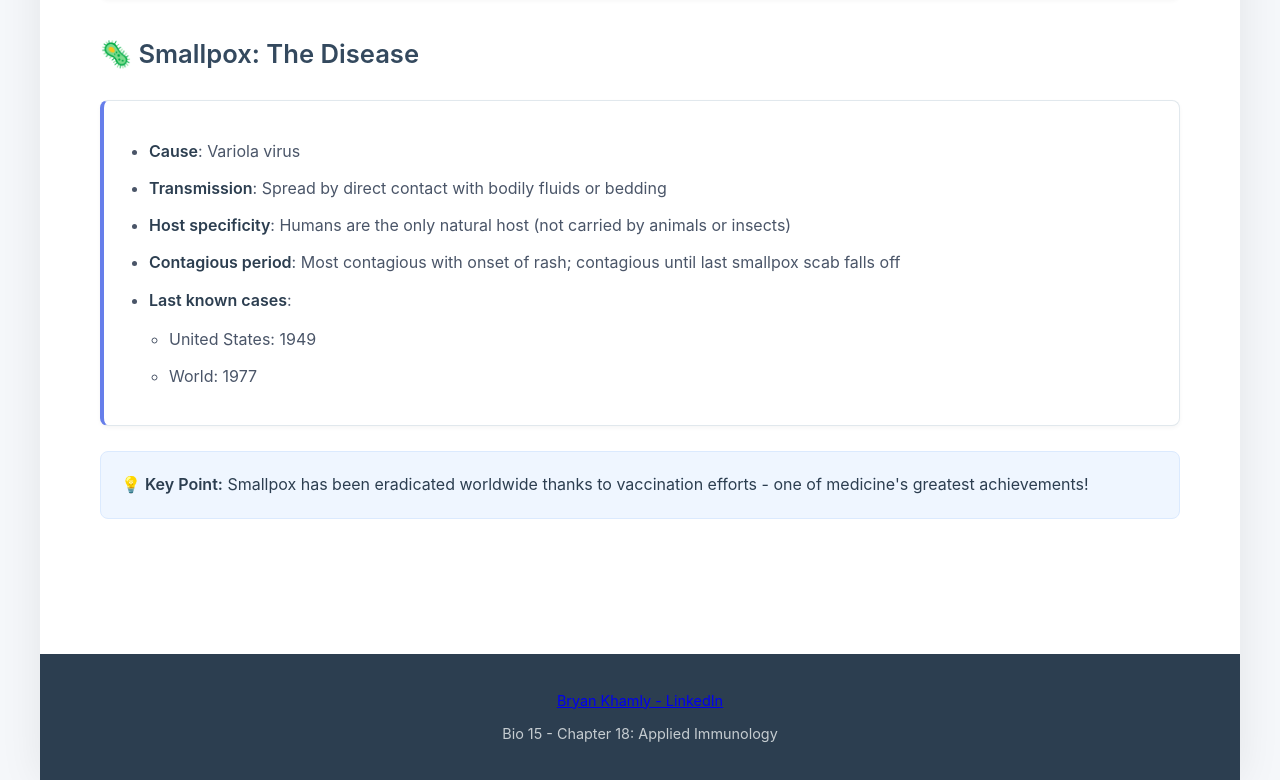
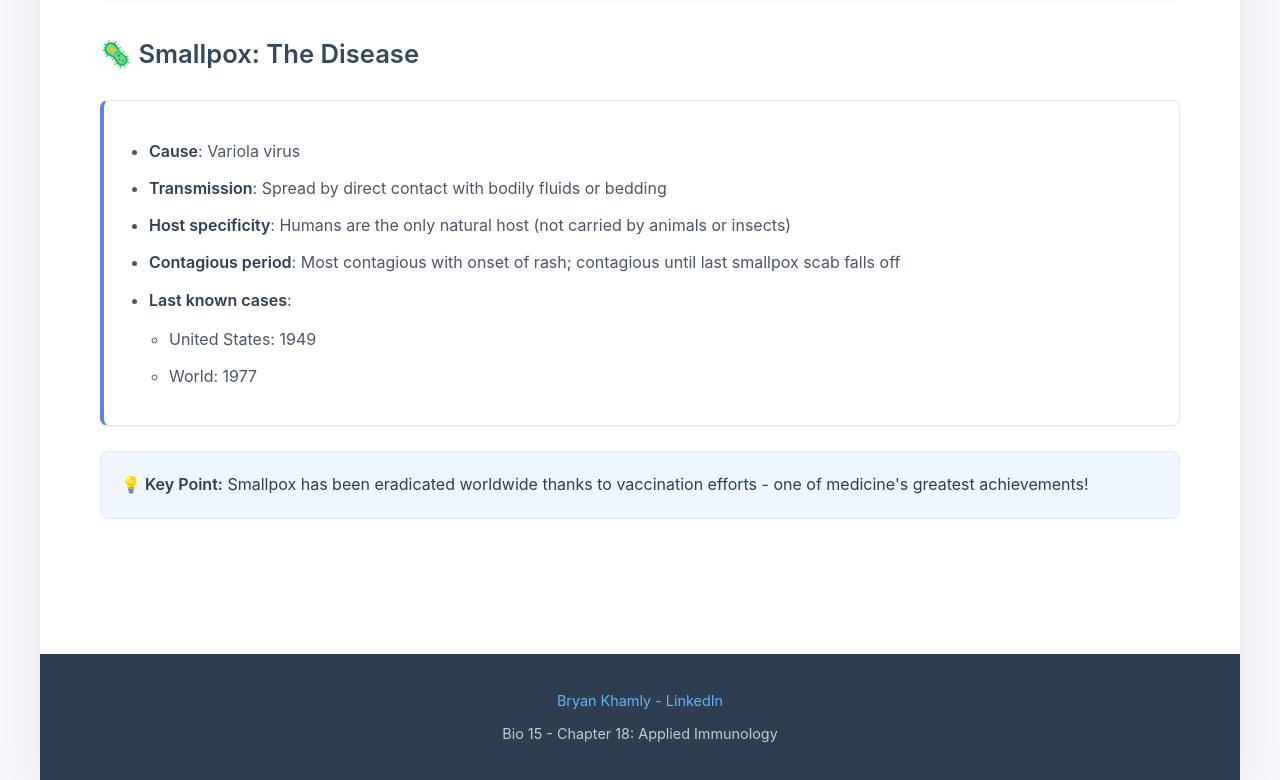
Before and after one commit to bryankhamly/micro, a plain HTML site: page 18.html in a window 1280 px wide. Shown: the part 962-1742 px from the top of the page. Drawn offline with Linux system fonts and the light colour scheme.

Commit message:
Update 18.html

```diff
--- a/18.html
+++ b/18.html
@@ -1050,7 +1050,23 @@
         </div>
 
         <footer>
-            <p><a href="https://www.linkedin.com/in/bryankhamly/" target="_blank">Bryan Khamly - LinkedIn</a></p>
+            <style>
+a {
+  color: #66b3ff; /* light blue */
+  text-decoration: none;
+}
+
+a:visited {
+  color: #66b3ff; /* same color even after visited */
+}
+</style>
+
+<p>
+  <a href="https://www.linkedin.com/in/bryankhamly/" target="_blank">
+    Bryan Khamly - LinkedIn
+  </a>
+</p>
+
             <p style="margin-top: 10px; opacity: 0.8;">Bio 15 - Chapter 18: Applied Immunology</p>
         </footer>
     </div>
```
